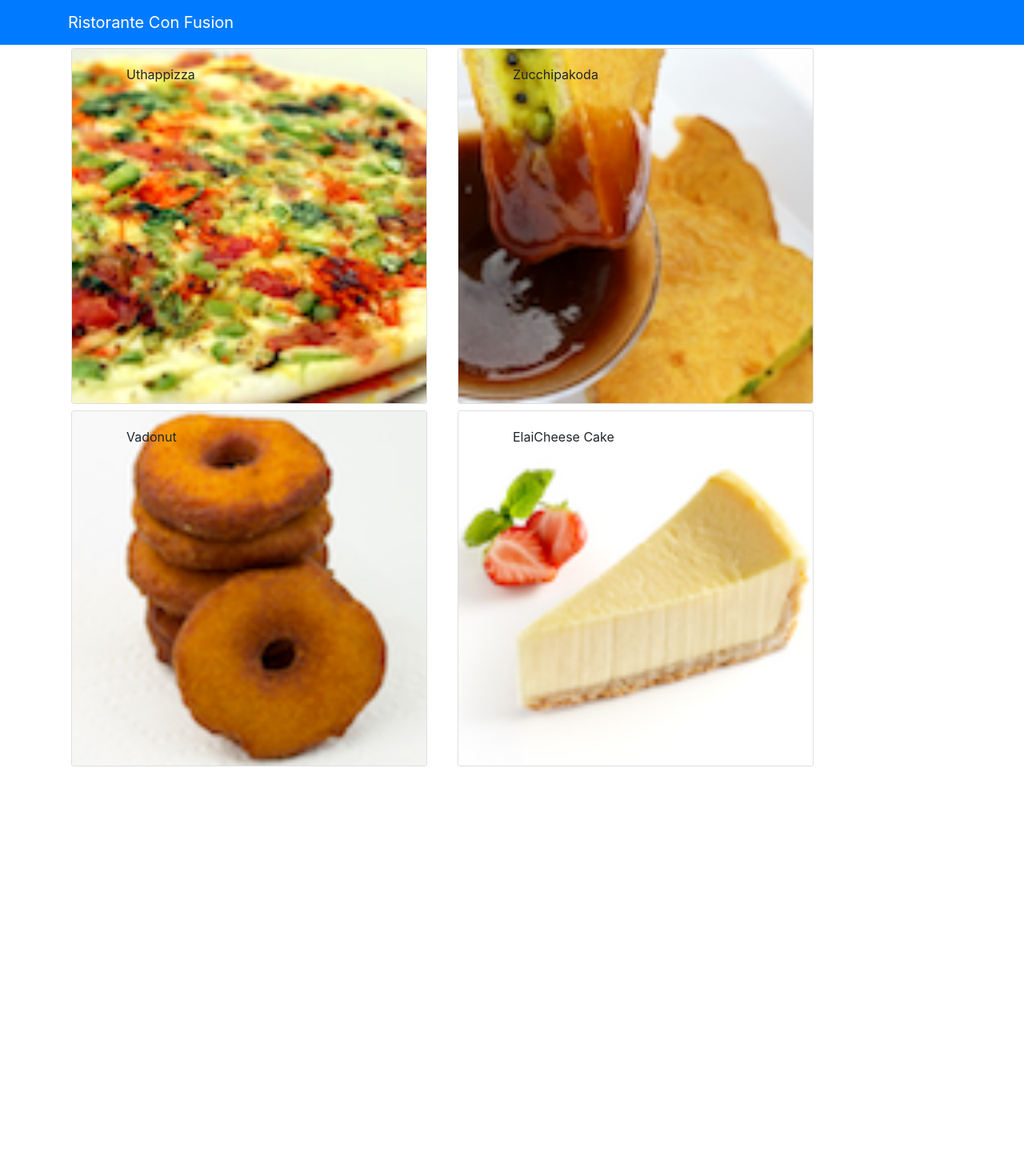
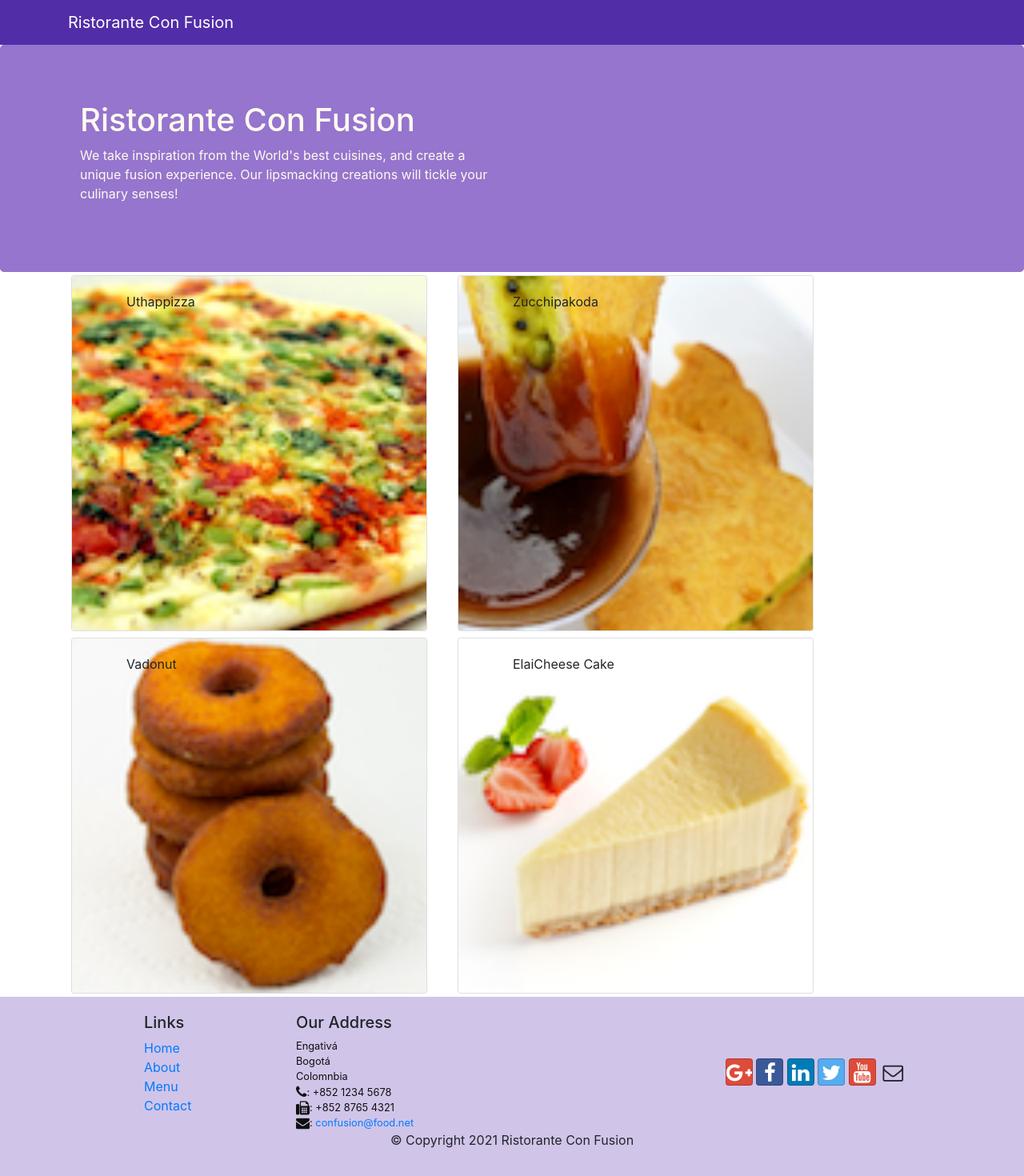
Before and after one commit to DaniloPineda/coursera-excercise, a React (Create React App) app: page / in a window 1280 px wide. Shown: the top 1470 px of the page at 80% size. Before the commit the page ends 962 px from the top, so only its background shows below. Built offline with nearby package versions, Linux system fonts and the light colour scheme.

Commit message:
Header and Footer

```diff
--- a/package.json
+++ b/package.json
@@ -11,6 +11,8 @@
     "@types/react": "^17.0.2",
     "@types/react-dom": "^17.0.1",
     "bootstrap": "^4.6.0",
+    "bootstrap-social": "^5.1.1",
+    "font-awesome": "^4.7.0",
     "react": "^17.0.1",
     "react-dom": "^17.0.1",
     "react-popper": "^2.2.4",
--- a/src/App.css
+++ b/src/App.css
@@ -0,0 +1,33 @@
+.row-header {
+  margin: 0px auto;
+  padding: 0px auto;
+}
+
+.row-content {
+  margin: 0px auto;
+  padding: 50px 0px 50px 0px;
+  border-bottom: 1px ridge;
+  min-height: 400px;
+}
+
+.footer {
+  background-color: #d1c4e9;
+  margin: 0px auto;
+  padding: 20px 0px 20px 0px;
+}
+.jumbotron {
+  padding: 70px 30px 70px 30px;
+  margin: 0px auto;
+  background: #9575cd;
+  color: floralwhite;
+}
+
+address {
+  font-size: 80%;
+  margin: 0px;
+  color: #0f0f0f;
+}
+
+.navbar-dark {
+  background-color: #512da8;
+}
--- a/src/components/DishdetailComponent.js
+++ b/src/components/DishdetailComponent.js
@@ -1,36 +1,33 @@
-import React, {Component} from 'react';
+import React from 'react';
 import {Card, CardImg, CardText, CardBody, CardTitle} from 'reactstrap';
 
-class DishDetail extends Component{
-
-    render(){
-        const details = this.props.dish;
-        if(details != null)
+function DishDetail({dish}){
+        if(dish != null)
         return(
             <div className="container">
                 <div className="row">
                     <div className="col-12 col-md-5 m-1">
                         <Card>
-                            <CardImg src={details.image} alt={details.name} />
+                            <CardImg src={dish.image} alt={dish.name} />
                             <CardBody>
-                                <CardTitle>{details.name}</CardTitle>
-                                <CardText>{details.description}</CardText>
+                                <CardTitle>{dish.name}</CardTitle>
+                                <CardText>{dish.description}</CardText>
                             </CardBody>
                         </Card>
                     </div>
                     <div className="col-12 col-md-5 m-1">
                         <h4>Comments</h4>
                         <div className="unstyled-list">
-                            {this.renderComments(details.comments)}
+                            <RenderComments comments={dish.comments} />
                         </div>
                     </div>
                 </div>
             </div>
         );
-        return (<div>   </div>)
+        return (<div></div>)
     }
 
-    renderComments = (comments) =>{
+    function RenderComments ({comments}) {
         if(comments != null)
             return(comments.map(comment =>{
                 return(
@@ -42,7 +39,7 @@
                 })
             )
         return(<div></div>)
-        }
-}
+    }
+
 
 export default DishDetail;
--- /dev/null
+++ b/src/components/FooterComponent.js
@@ -0,0 +1,55 @@
+import React from 'react';
+
+function Footer(){
+    return(
+<div className="footer">
+        <div className="container">
+            <div className="row justify-content-center">
+                <div className="col-4 offset-1 col-sm-2">
+                    <h5>Links</h5>
+                    <ul className="list-unstyled">
+                        <li><a href="#">Home</a></li>
+                        <li><a href="#">About</a></li>
+                        <li><a href="#">Menu</a></li>
+                        <li><a href="contactus.html">Contact</a></li>
+                    </ul>
+                </div>
+                <div className="col-7 col-sm-5">
+                    <h5>Our Address</h5>
+                    <address>
+		              Engativá<br />
+		              Bogotá<br />
+		              Colomnbia<br />
+		              <i className="fa fa-phone fa-lg"></i>: +852 1234 5678<br />
+		              <i className="fa fa-fax fa-lg"></i>: +852 8765 4321<br />
+		              <i className="fa fa-envelope fa-lg"></i>: <a href="mailto:confusion@food.net">
+                         confusion@food.net</a>
+                    </address>
+                </div>
+                <div className="col-12 col-sm-4 align-self-center">
+                    <div className="text-center">
+                        <a className="btn btn-social-icon btn-google" href="http://google.com/+"><i className="fa fa-google-plus"></i></a>
+                        &nbsp;
+                        <a className="btn btn-social-icon btn-facebook" href="http://www.facebook.com/profile.php?id="><i className="fa fa-facebook"></i></a>
+                        &nbsp;
+                        <a className="btn btn-social-icon btn-linkedin" href="http://www.linkedin.com/in/"><i className="fa fa-linkedin"></i></a>
+                        &nbsp;
+                        <a className="btn btn-social-icon btn-twitter" href="http://twitter.com/"><i className="fa fa-twitter"></i></a>
+                        &nbsp;
+                        <a className="btn btn-social-icon btn-google" href="http://youtube.com/"><i className="fa fa-youtube"></i></a>
+                        &nbsp;
+                        <a className="btn btn-social-icon" href="mailto:"><i className="fa fa-envelope-o"></i></a>
+                    </div>
+                </div>
+            </div>
+            <div className="row justify-content-center">
+                <div className="col-auto">
+                    <p>© Copyright 2021 Ristorante Con Fusion</p>
+                </div>
+            </div>
+        </div>
+    </div>
+    );
+}
+
+export default Footer;
--- /dev/null
+++ b/src/components/HeaderComponent.js
@@ -0,0 +1,28 @@
+import React, {Component} from 'react';
+import {Navbar, NavbarBrand, Jumbotron} from 'reactstrap';
+
+class Header extends Component{
+    render(){
+        return(
+            <>
+                <Navbar dark>
+                    <div className="container">
+                        <NavbarBrand href="/">Ristorante Con Fusion</NavbarBrand>
+                    </div>
+                </Navbar>
+                <Jumbotron>
+                    <div className="container">
+                        <div className="row row-header">
+                            <div className="col-12 col-sm-6">
+                                <h1>Ristorante Con Fusion</h1>
+                                <p>We take inspiration from the World's best cuisines, and create a unique fusion experience. Our lipsmacking creations will tickle your culinary senses!</p>
+                            </div>
+                        </div>
+                    </div>
+                </Jumbotron>
+            </>
+        )
+    }
+}
+
+export default Header;
--- a/src/components/MainComponent.js
+++ b/src/components/MainComponent.js
@@ -1,6 +1,7 @@
 import '../App.css';
-import {Navbar, NavbarBrand} from 'reactstrap';
 import Menu from './MenuComponent';
+import Header from './HeaderComponent';
+import Footer from './FooterComponent';
 import { Component } from 'react';
 import DishDetail from './DishdetailComponent';
 import { DISHES } from '../shared/dishes'
@@ -19,13 +20,10 @@
   render() {
     return(
     <div>
-      <Navbar dark color="primary">
-        <div className="container">
-          <NavbarBrand href="/">Ristorante Con Fusion</NavbarBrand>
-        </div>
-      </Navbar>
+      <Header />
       <Menu dishes={this.state.dishes} onClick={(dishId)=> this.onDishSelect(dishId)}/>
       <DishDetail dish={this.state.dishes.filter(d => d.id === this.state.selectedDish)[0]}></DishDetail>
+      <Footer />
     </div>
   );
   }
--- a/src/components/MenuComponent.js
+++ b/src/components/MenuComponent.js
@@ -1,20 +1,23 @@
-import React, {Component} from 'react';
+import React from 'react';
 import {Card, CardImg, CardImgOverlay, CardTitle} from 'reactstrap';
 
+function RenderMenuItem({ dish, onClick}){
+    return (
+    <Card onClick={() => onClick(dish.id)}>
+        <CardImg width="100%" src={dish.image} alt={dish.name} />
+        <CardImgOverlay className="ml-5">
+            <CardTitle>{dish.name}</CardTitle>
+        </CardImgOverlay>
+    </Card>
+    )
+}
 
-class Menu extends Component{
-
-    render(){
-        const menu = this.props.dishes.map(dish =>{
-            return(
-                <div key={dish.id} className="col-12 col-md-5 m-1">
-                    <Card onClick={() => this.props.onClick(dish.id)}>
-                        <CardImg width="100%" src={dish.image} alt={dish.name} />
-                        <CardImgOverlay className="ml-5">
-                            <CardTitle>{dish.name}</CardTitle>
-                        </CardImgOverlay>
-                    </Card>
-                </div>
+const Menu = (props) =>{
+    const menu = props.dishes.map(dish =>{
+        return(
+            <div key={dish.id} className="col-12 col-md-5 m-1">
+                   <RenderMenuItem dish={dish} onClick={props.onClick} />
+            </div>
             );
         });
         return (
@@ -25,6 +28,6 @@
             </div>
         );
     }
-}
+
 
 export default Menu;
--- a/src/index.js
+++ b/src/index.js
@@ -1,6 +1,8 @@
 import React from 'react';
 import ReactDOM from 'react-dom';
-import 'bootstrap/dist/css/bootstrap.min.css'
+import 'bootstrap/dist/css/bootstrap.min.css';
+import 'font-awesome/css/font-awesome.min.css';
+import 'bootstrap-social/bootstrap-social.css';
 import './index.css';
 import App from './App';
 import reportWebVitals from './reportWebVitals';
```
Also changed, not shown: 1 other file (tests, documents, lock files or other folders).
